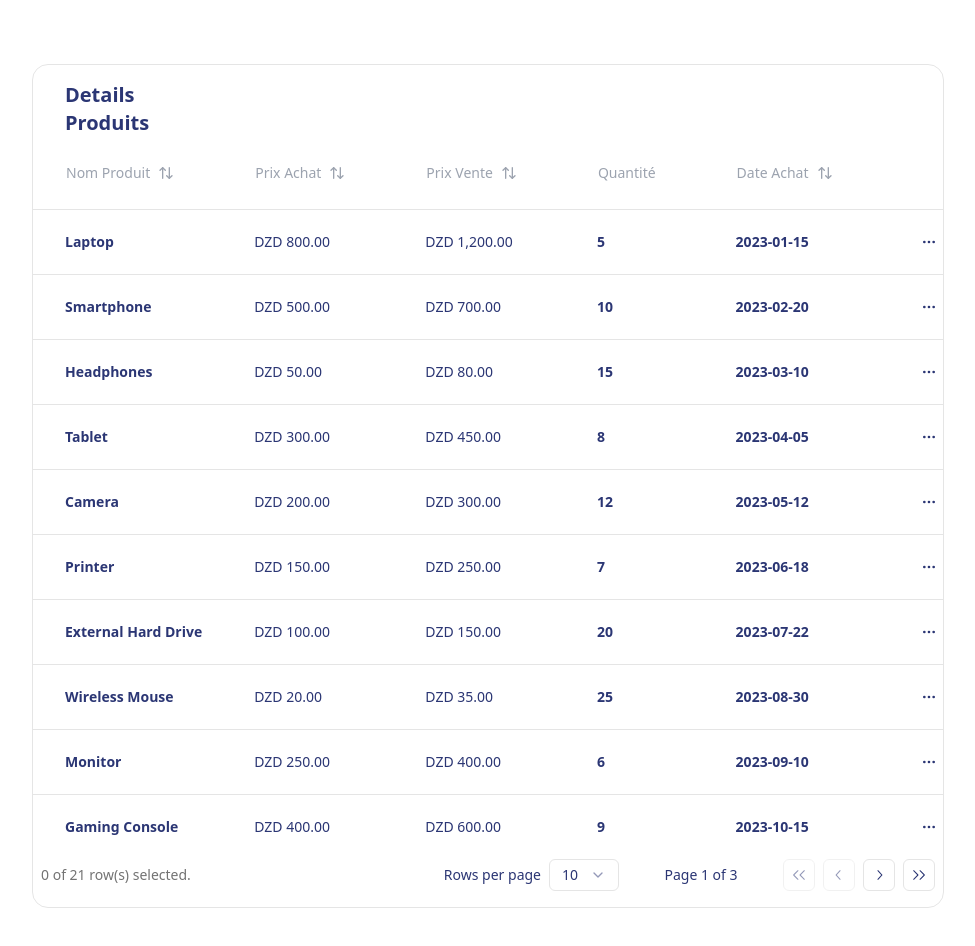
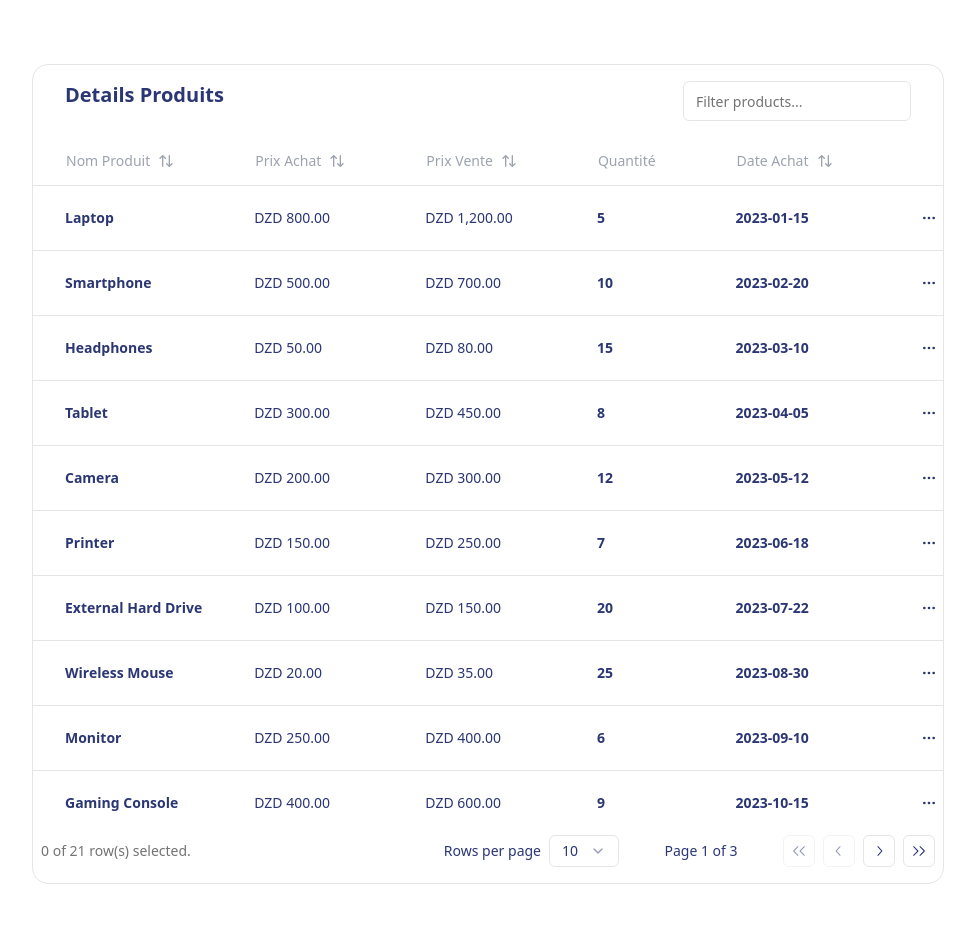
Before and after one commit to Mehdi-Guendouz/mostawda3i, a React app: page /ProductPage in a window 1280 px wide. Shown: the top 946 px of the page, without its empty margins (280-1255 px from the left). Built offline with nearby package versions, Linux system fonts and the light colour scheme; the HTML template or start-up script is replaced by a standard one.

Commit message:
Modified  DetailsProduits Table

```diff
--- a/src/components/ui/data-table.tsx
+++ b/src/components/ui/data-table.tsx
@@ -57,9 +57,21 @@ export function DataTable<TData, TValue>({
   return (
     <div>
     <div className="rounded-2xl border">
+          <div className="w-[100%] flex justify-between">
+            <h3 className="font-bold text-xl text-title-blue pt-4 ml-8">Details Produits</h3>
+            <div className="flex items-center py-4 mr-8">
+                  <Input
+                  placeholder="Filter products..."
+                  value={(table.getColumn("nomProduit")?.getFilterValue() as string) ?? ""}
+                  onChange={(event) =>
+                    table.getColumn("nomProduit")?.setFilterValue(event.target.value)
+                  }
+                  className="max-w-sm"
+                  />
+            </div>
+          </div>
       <Table>
         <TableHeader>
-          <h3 className="font-bold text-xl text-title-blue pt-4 ml-8">Details Produits</h3>
           {table.getHeaderGroups().map((headerGroup) => (
             <TableRow key={headerGroup.id}>
               {headerGroup.headers.map((header) => {
@@ -74,16 +86,6 @@ export function DataTable<TData, TValue>({
                   </TableHead>
                 )
               })}
-              <div className="flex items-center py-4 mr-4">
-                 <Input
-                placeholder="Filter products..."
-                value={(table.getColumn("nomProduit")?.getFilterValue() as string) ?? ""}
-                onChange={(event) =>
-                  table.getColumn("nomProduit")?.setFilterValue(event.target.value)
-                }
-                className="max-w-sm"
-                />
-              </div>
             </TableRow>
           ))}
         </TableHeader>
```
